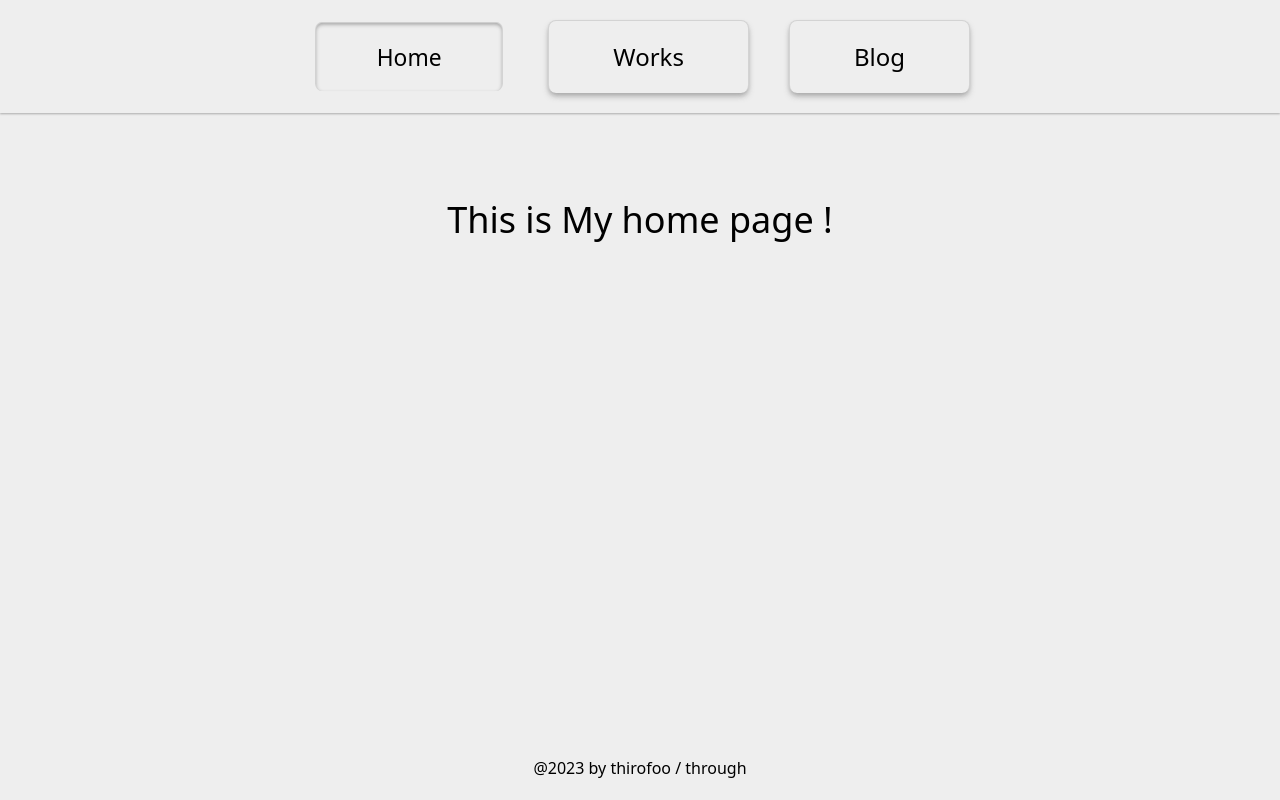
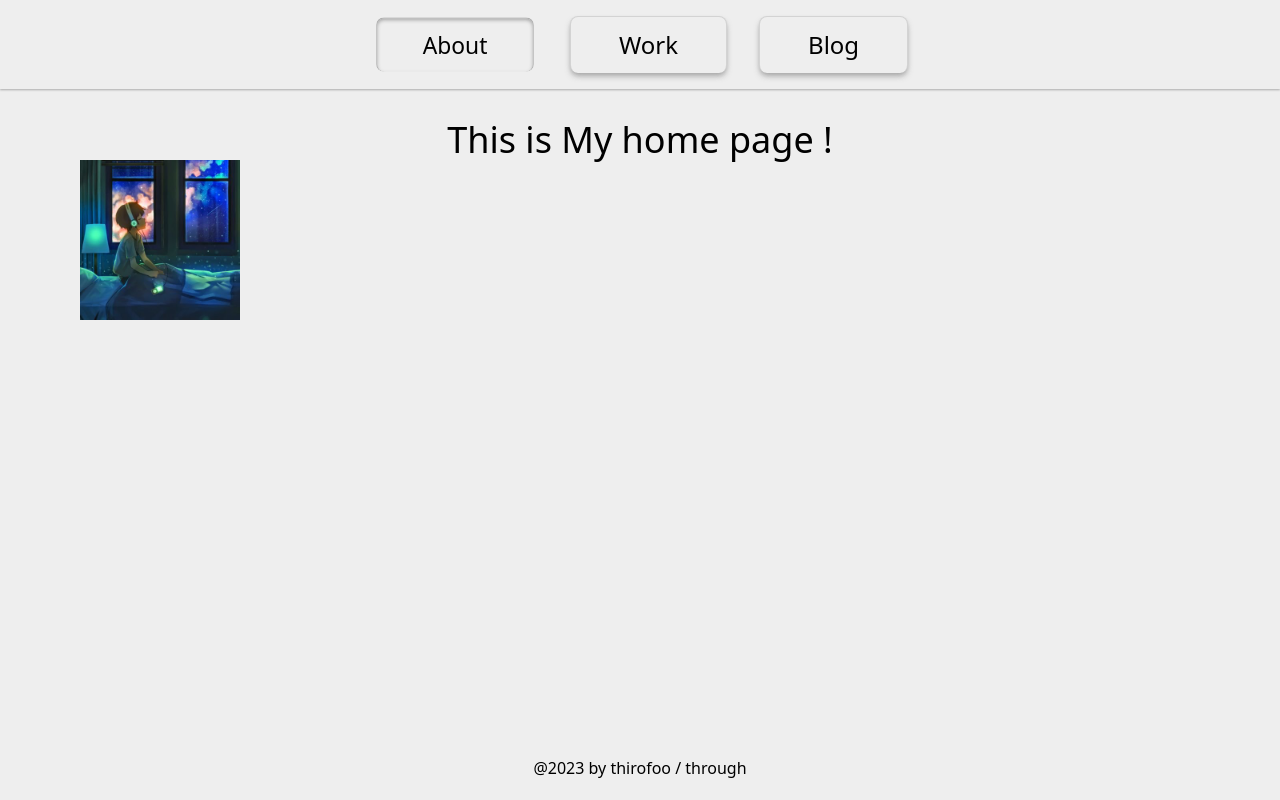
Before and after one commit to thirofoo/portfolio, a Next.js app in the folder front/: page / in a window 1280 px wide. Built offline with nearby package versions, Linux system fonts and the light colour scheme.

Commit message:
feat: create blog design

```diff
--- a/front/src/components/atoms/Button.module.css
+++ b/front/src/components/atoms/Button.module.css
@@ -1,7 +1,7 @@
 .button {
-  @apply rounded-lg py-5 px-16 m-5 duration-200 relative bg-bg-primary shadow-shadow border-shadow border-opacity-40 border-t border-x shadow-md active:shadow-inner active:scale-95;
+  @apply rounded-lg py-3 px-12 duration-200 relative bg-bg-primary shadow-shadow border-shadow border-t border-x border-opacity-40 shadow-md active:shadow-inner active:scale-95;
 }
 
 .activeButton {
-  @apply rounded-lg py-5 px-16 m-5 duration-200 relative bg-bg-primary shadow-shadow border-shadow border-opacity-40 border-t border-x shadow-inner scale-95;
+  @apply rounded-lg py-3 px-12 duration-200 relative bg-bg-primary shadow-shadow border-shadow border-t border-x shadow-inner scale-95;
 }
--- a/front/src/components/atoms/Button.tsx
+++ b/front/src/components/atoms/Button.tsx
@@ -16,7 +16,6 @@ export const Button = ({
   return (
     <>
       <button className={state ? styles.activeButton : styles.button} onClick={handleClick}>
-        {state ? null : <div className={styles.span}></div>}
         {content}
       </button>
     </>
--- a/front/src/components/organisms/Header.tsx
+++ b/front/src/components/organisms/Header.tsx
@@ -34,17 +34,21 @@ export const Header = () => {
     <>
       <header className={styles.header}>
         <div className={styles['header-container']}>
+          <div className='m-4'>
             <Link href='/'>
-            <Button content='Home' state={homeOn} handleClick={homeClick}></Button>
+              <Button content='About' state={homeOn} handleClick={homeClick}></Button>
             </Link>
-
-          <Link href='/works'>
-            <Button content='Works' state={worksOn} handleClick={worksClick}></Button>
+          </div>
+          <div className='m-4'>
+            <Link href='/work'>
+              <Button content='Work' state={worksOn} handleClick={worksClick}></Button>
             </Link>
-
+          </div>
+          <div className='m-4'>
             <Link href='/blog'>
               <Button content='Blog' state={blogOn} handleClick={blogClick}></Button>
             </Link>
+          </div>
         </div>
       </header>
     </>
--- /dev/null
+++ b/front/src/components/templates/Layout.module.css
@@ -0,0 +1,3 @@
+.wrapper {
+  @apply w-min[1024px calc(100vw-2rem)] mx-auto mt-16 px-4;
+}
--- a/front/src/components/templates/Layout.tsx
+++ b/front/src/components/templates/Layout.tsx
@@ -1,6 +1,7 @@
 import { ReactNode } from 'react'
 import { Footer } from '@/components/organisms/Footer'
 import { Header } from '@/components/organisms/Header'
+// import styles from './Layout.module.css'
 
 type Props = {
   children?: ReactNode
@@ -12,7 +13,7 @@ export const Layout = ({ children }: Props) => {
     <>
       <div className={'min-h-screen relative pb-40 box-border'}>
         <Header />
-        <div className={'pt-[200px]'}>{children}</div>
+        <div className={'pt-[120px] px-20'}>{children}</div>
         <Footer />
       </div>
     </>
--- /dev/null
+++ b/front/src/pages/blog/[slug].module.css
@@ -0,0 +1,88 @@
+.container {
+  @apply mx-auto max-w-3xl px-4;
+}
+
+.article {
+  @apply mt-4 py-4 px-6 shadow-lg;
+}
+
+.title {
+  @apply text-4xl font-bold mb-2;
+}
+
+.date {
+  @apply text-text-primary text-sm mb-4;
+}
+
+.content {
+  @apply leading-7 m-auto;
+}
+
+.content h1,
+.content h2,
+.content h3,
+.content h4,
+.content h5,
+.content h6 {
+  @apply font-bold mb-2;
+}
+
+.content h1 {
+  @apply text-3xl border-l-2 px-6 m-2 mt-12 bg-bg-secondary;
+}
+
+.content h2 {
+  @apply text-2xl border-l-2 px-6 py-3 m-2 mt-12 bg-bg-secondary;
+}
+
+.content h3 {
+  @apply text-xl mt-12 border-b pb-2;
+}
+
+.content h4 {
+  @apply text-lg;
+}
+
+.content h5 {
+  @apply text-base;
+}
+
+.content h6 {
+  @apply text-sm;
+}
+
+.content p {
+  @apply my-4;
+}
+
+.content a {
+  @apply text-text-secondary underline;
+}
+
+.content code {
+  @apply px-1 rounded;
+}
+
+.content pre {
+  @apply my-4 overflow-x-auto;
+}
+
+.content pre code {
+  @apply block p-4 bg-bg-secondary rounded;
+}
+
+.content ul {
+  @apply list-disc ml-8;
+}
+
+.content ol {
+  @apply list-decimal ml-8;
+}
+
+.content li {
+  @apply my-2;
+}
+
+.content blockquote {
+  @apply border-l-4 border-shadow pl-4 italic my-4;
+}
--- a/front/src/pages/blog/[slug].tsx
+++ b/front/src/pages/blog/[slug].tsx
@@ -3,6 +3,7 @@ import { useRouter } from 'next/router'
 import { Article } from '@/Interfaces/Article'
 import { getAllArticles, getOneArticle } from '@/lib/api'
 import { markdownToHtml } from '@/lib/markdown'
+import styles from '@/pages/blog/[slug].module.css'
 
 type BlogProps = {
   article: Article
@@ -17,8 +18,8 @@ const BlogDetail: NextPage<BlogProps> = ({ article }) => {
 
   return (
     <>
-      <h1>{article.title}</h1>
-      <div dangerouslySetInnerHTML={{ __html: article.body }}></div>
+      <h1 className={styles.title}>{article.title}</h1>
+      <div className={styles.content} dangerouslySetInnerHTML={{ __html: article.body }}></div>
     </>
   )
 }
@@ -53,22 +54,12 @@ export const getStaticProps: GetStaticProps<BlogProps> = async ({ params }) => {
   }
 
   const body = await markdownToHtml(article.body)
+  article.body = body
+
   return {
     props: {
-      article: {
-        ID: article.ID,
-        CreatedAt: article.CreatedAt,
-        UpdatedAt: article.UpdatedAt,
-        DeletedAt: article.DeletedAt,
-        title: article.title,
-        slug: article.slug,
-        description: article.description,
-        author: article.author,
-        thumbnail: article.thumbnail,
-        Tags: article.Tags,
-        type: article.type,
-        body: body,
-      },
+      article,
     },
+    revalidate: 1,
   }
 }
--- a/front/src/pages/index.tsx
+++ b/front/src/pages/index.tsx
@@ -1,9 +1,17 @@
 import type { NextPage } from 'next'
+import Image from 'next/image'
 
 const Home: NextPage = () => {
   return (
     <div>
       <h1 className={'text-center text-4xl'}>This is My home page !</h1>
+      <Image
+        src='/images/top.jpg'
+        alt='through / thirofoo'
+        width={160}
+        height={160}
+        loading='eager'
+      />
     </div>
   )
 }
--- a/front/src/styles/globals.css
+++ b/front/src/styles/globals.css
@@ -4,5 +4,5 @@
 
 html,
 body {
-  @apply min-h-screen m-0 p-0 bg-bg-primary text-text-primary;
+  @apply min-h-screen m-0 p-0 bg-bg-primary text-text-primary ;
 }
--- a/front/src/styles/theme.ts
+++ b/front/src/styles/theme.ts
@@ -1,7 +1,7 @@
 module.exports = {
   bg: {
     primary: 'white',
-    secondary: '#2F3A99',
+    secondary: '#f0f0f0',
     tertiary: '#3F5267',
   },
   text: {
```
Also changed, not shown: front/src/lib/markdown.ts (+6 -2 lines), front/src/pages/work.tsx (renamed from front/src/pages/works.tsx). Lines whose indentation alone changed are shown as unchanged.
